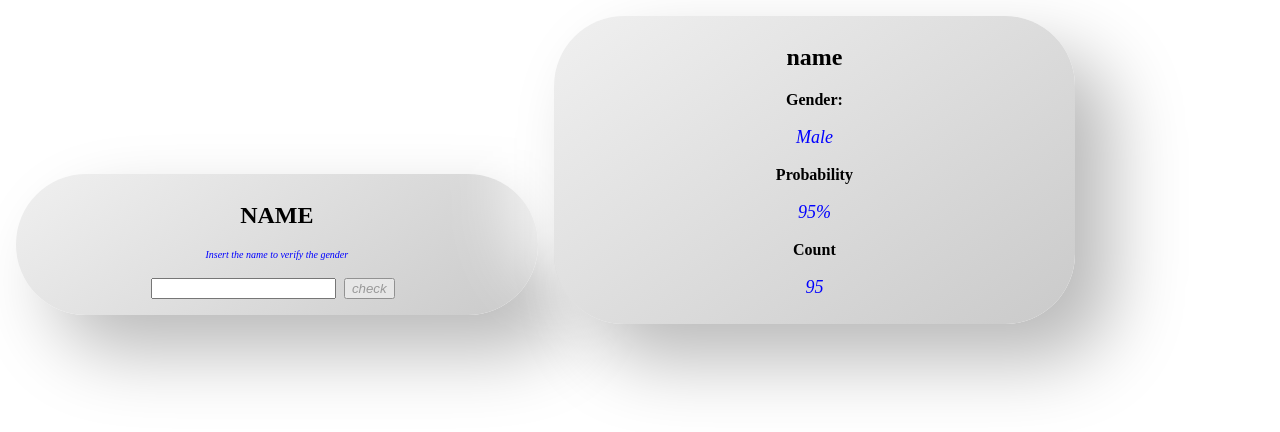
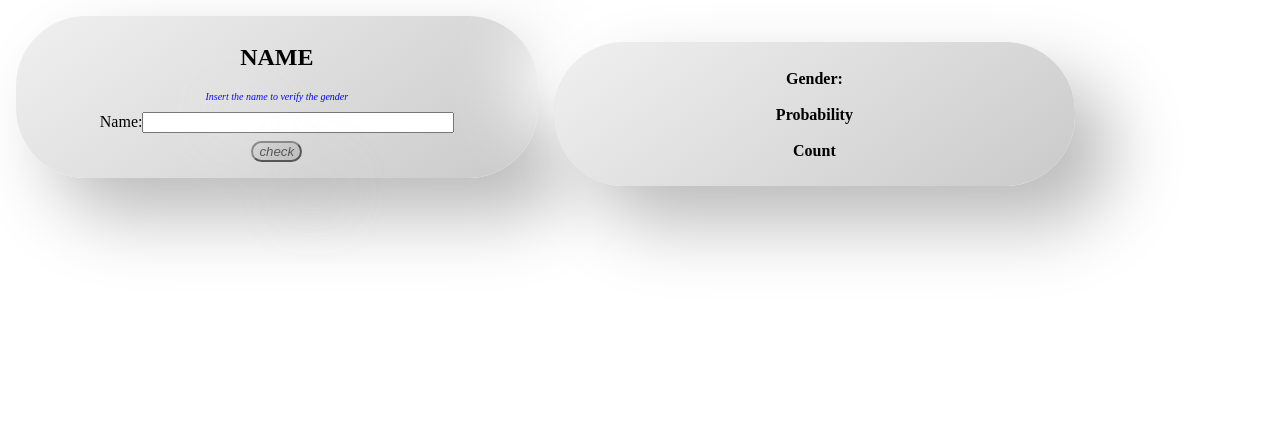
Before and after one commit to moroquin/Redux-ReactJS-Http-Request, a React (Create React App) app: page / in a window 1280 px wide. Shown: the top 432 px of the page. Built offline with nearby package versions, Linux system fonts and the light colour scheme.

Commit message:
project complete with redux slices working with the api.genderize.io

```diff
--- a/package.json
+++ b/package.json
@@ -3,12 +3,15 @@
   "version": "0.1.0",
   "private": true,
   "dependencies": {
+    "@reduxjs/toolkit": "^1.8.1",
     "@testing-library/jest-dom": "^5.16.4",
     "@testing-library/react": "^12.1.4",
     "@testing-library/user-event": "^13.5.0",
     "react": "^18.0.0",
     "react-dom": "^18.0.0",
+    "react-redux": "^8.0.0",
     "react-scripts": "5.0.0",
+    "redux": "^4.1.2",
     "styled-components": "^5.3.5"
   },
   "scripts": {
--- a/src/components/Gender/Gender.js
+++ b/src/components/Gender/Gender.js
@@ -1,27 +1,30 @@
-import React from 'react'
-import { Article } from '../UI/Article'
-import classes from './Gender.module.css'
-import { Description, Item, Li } from './styles'
+import React from "react";
+import { useSelector } from "react-redux";
+import { Article } from "../UI/Article";
+import classes from "./Gender.module.css";
 
-//https://api.genderize.io/?name=oliver
 export const Gender = () => {
-    return (
-        <Article>
-            <h2>name</h2>
-            <ul className={classes.list}>
-                <Li>
-                    <Item className={classes.item}>Gender:</Item>
-                    <Description className={classes.description}>Male</Description>
-                </Li>
-                <Li>
-                    <Item className={classes.item}>Probability</Item>
-                    <Description className={classes.description}>95%</Description>
-                </Li>
-                <Li>
-                    <Item className={classes.item}>Count</Item>
-                    <Description className={classes.description}>95</Description>
-                </Li>
-            </ul>
-        </Article>
-    )
-}
+  const genderData = useSelector((state) => state.gender.data);
+
+  return (
+    <Article>
+      <h2>{genderData.name}</h2>
+      <ul className={classes.list}>
+        <li className="list">
+          <p className={classes.item}>Gender:</p>
+          <p className={classes.description}>{genderData.gender}</p>
+        </li>
+        <li className="list">
+          <p className={classes.item}>Probability</p>
+          <p className={classes.description}>{genderData.probability}</p>
+        </li>
+        <li className="list">
+          <p className={classes.item}>Count</p>
+          <p className={classes.description}>{genderData.count}</p>
+        </li>
+      </ul>
+    </Article>
+  );
+};
+
+//import { Description, Item, Li } from './styles'
--- a/src/components/Name/Name.js
+++ b/src/components/Name/Name.js
@@ -1,22 +1,56 @@
-import React from 'react'
-import { Article } from '../UI/Article'
-import { Comment, Submit } from './styles'
-//import classes from './Name.module.css'
+import React from "react";
+import { useDispatch } from "react-redux";
+import { Article } from "../UI/Article";
+import classes from "./Name.module.css";
+import { genderActions } from "../../store/gender-slice";
 
 export const Name = () => {
+  const dispatch = useDispatch();
+
+  const formSubmissionHandler = (event) => {
+    event.preventDefault();
+    const getData = async (name) => {
+      const response = await fetch("https://api.genderize.io/?name=" + name);
+      if (!response.ok) {
+        genderActions.clear();
+        //error
+        return;
+      }
+      const responseData = await response.json();
+      dispatch(
+        genderActions.setgender({
+          name: name,
+          gender: responseData.gender,
+          probability: responseData.probability,
+          count: responseData.count,
+        })
+      );
+    };
+    getData(event.target[0].value);
+  };
+
   return (
-    <Article >
+    <Article>
       <h2>NAME</h2>
-      <Comment >Insert the name to verify the gender</Comment>
-      <form>
-        <label htmlFor='gname'></label>
-        <input type='text' id='gname' name='gname'></input>
-        <Submit type='submit' value='check' />
+      <p className={classes.comment}>Insert the name to verify the gender</p>
+      <form onSubmit={formSubmissionHandler}>
+        <label>
+          Name:
+          <input
+            type="text"
+            id="gname"
+            name="gname"
+            className={classes.inputName}
+          />
+        </label>
+        <br />
+        <input type="submit" value="check" className={classes.submit} />
       </form>
     </Article>
-  )
-}
+  );
+};
 
+//import { Comment, Submit } from "./styles";
 /*
 <Comment >Insert the name to verify the gender</Comment>
         <form>
--- a/src/components/Name/Name.module.css
+++ b/src/components/Name/Name.module.css
@@ -4,13 +4,20 @@
   color: blue;
 }
 
+.inputName{
+    width: 60%;
+}
+
 .submit {
+  border-radius: 70px;
+  background: linear-gradient(145deg, #d5d5d5, #acaaaa);
+  box-shadow: 37px 37px 73px #bababa, -37px -37px 73px #ffffff;
+
   display: inline - block;
   margin: 0.5rem;
-    color: gray;
-    opacity: 0.7;
+
+  opacity: 0.6;
   font-style: italic;
-    background-color: rgb(255, 255, 255);
 }
 
 .submit:hover {
--- a/src/index.js
+++ b/src/index.js
@@ -2,7 +2,10 @@ import React from 'react';
 import App from './App';
 
 import { createRoot } from 'react-dom/client';
+import store from './store';
+import { Provider } from 'react-redux';
+
 
 const container = document.getElementById('root');
 const root = createRoot(container);
-root.render(<App  />);
+root.render(<Provider store={store}><App /></Provider>);
--- /dev/null
+++ b/src/store/gender-slice.js
@@ -0,0 +1,26 @@
+import { createSlice } from "@reduxjs/toolkit";
+
+const genderSlice = createSlice({
+  name: "gender",
+  initialState: {
+    data: { name: "", gender: "", probability: "", count: "" },
+  },
+  reducers: {
+    clear(state, action) {
+      state.data.name = "";
+      state.data.gender = "";
+      state.data.probability = "";
+      state.data.count = "";
+    },
+    setgender(state, action) {
+      state.data.name = action.payload.name;
+      state.data.gender = action.payload.gender;
+      state.data.probability = action.payload.probability;
+      state.data.count = action.payload.count;
+    },
+  },
+});
+
+export const genderActions = genderSlice.actions;
+
+export default genderSlice;
--- /dev/null
+++ b/src/store/index.js
@@ -0,0 +1,10 @@
+import  { configureStore } from "@reduxjs/toolkit";
+import genderSlice from './gender-slice';
+
+const store = configureStore({
+    reducer: {
+        gender: genderSlice.reducer
+    }
+});
+
+export default store;
```
Also changed, not shown: 2 other files (tests, documents, lock files or other folders). Lines whose indentation alone changed are shown as unchanged.
